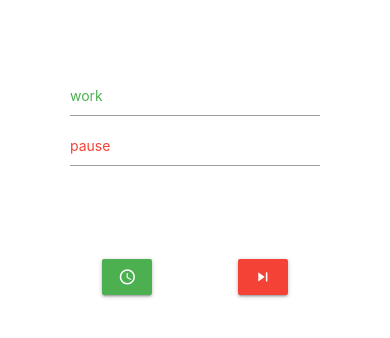
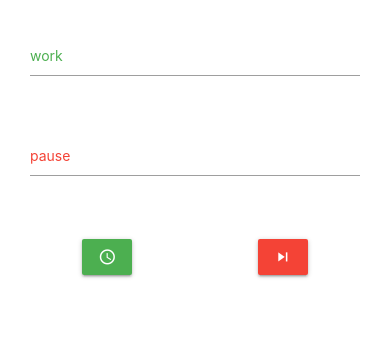
Before and after one commit to fajllo/it-timer, a plain HTML site: page index.html in a window 390 px wide. Shown: the part 234-572 px from the top of the page. Drawn offline with nearby package versions, Linux system fonts and the light colour scheme.

Commit message:
more style fpr phone

```diff
--- a/style.css
+++ b/style.css
@@ -4,6 +4,6 @@ body{
 .col{
     height: 50px;
 }
-.row{
-    padding: 40px;
+.m6{
+    height: 100px !important;
 }
```
Also changed, not shown: index.html (+1 -0 lines).
